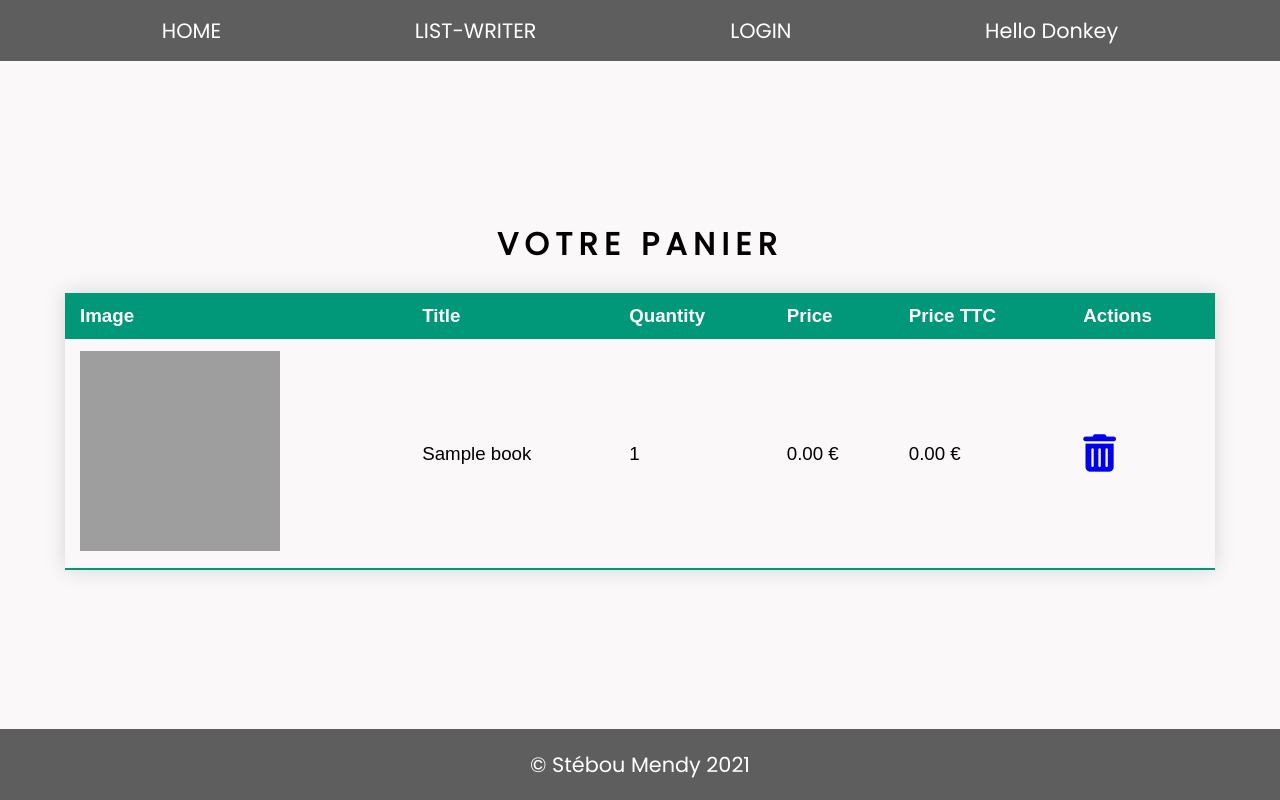
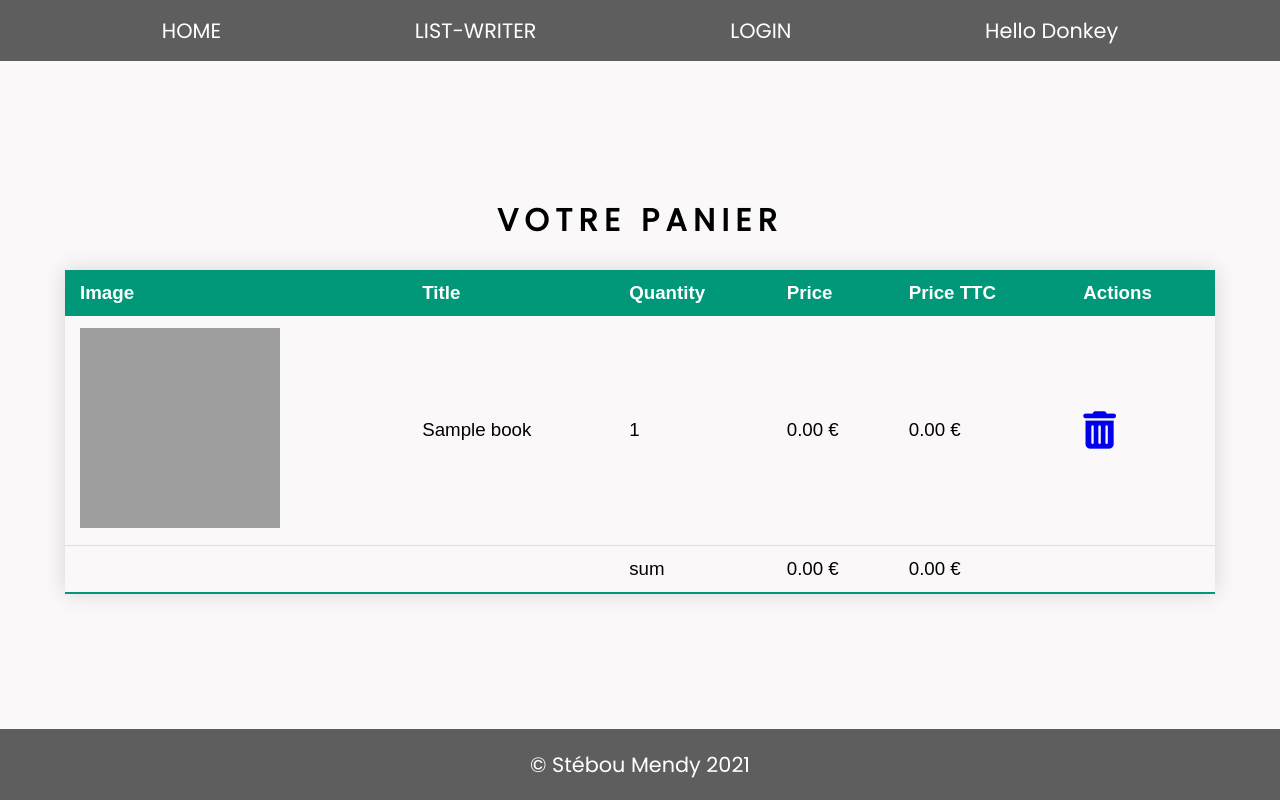
Before and after one commit to gemini78/library, a PHP site: page /?page=add-cart&id=1 in a window 1280 px wide. Run offline with PHP 8.4, Linux system fonts and the light colour scheme; tables that the repository leaves empty hold one stand-in row (values such as "Sample post"); data that the repository does not hold is empty; grey boxes are pictures that could not be loaded.

Commit message:
Create methode total in class Cart and use it into add-cart.php file, Add row (sum) into table tag  html for the cart

```diff
--- a/classes/Cart.php
+++ b/classes/Cart.php
@@ -22,4 +22,21 @@ class Cart
     {
         unset($_SESSION['cart'][$book_id]);
     }
+
+    public function total()
+    {
+        $sum = 0;
+        $ids = array_keys($_SESSION['cart']);
+        if(empty($ids)) {
+            $books = [];
+        } else {
+            $books = getBooksFromCart();
+        }
+
+        foreach ($books as $book_id => $book) {
+            $sum += $book->price;
+        }
+
+        return $sum;
+    }
 }
--- a/functions/add-cart.func.php
+++ b/functions/add-cart.func.php
@@ -11,20 +11,3 @@ if (!function_exists('getIdOneBook'))
         return $stmt->fetch(PDO::FETCH_OBJ);
     }
 }
-
-
-if (!function_exists('getBooksFromCart'))
-{
-    function getBooksFromCart()
-    {
-        global $db;
-
-        $ids = array_keys($_SESSION['cart']);
-        if(empty($ids)) {
-            return [];
-        }
-        $stmt = $db->prepare("SELECT * FROM book WHERE id IN ( ".implode(',',$ids)." )");
-        $stmt->execute();
-        return $stmt->fetchAll(PDO::FETCH_OBJ);
-    }
-}
--- a/functions/main-functions.php
+++ b/functions/main-functions.php
@@ -155,3 +155,19 @@ if (!function_exists('redirect'))
         exit;
     }
 }
+
+if (!function_exists('getBooksFromCart'))
+{
+    function getBooksFromCart()
+    {
+        global $db;
+
+        $ids = array_keys($_SESSION['cart']);
+        if(empty($ids)) {
+            return [];
+        }
+        $stmt = $db->prepare("SELECT * FROM book WHERE id IN ( ".implode(',',$ids)." )");
+        $stmt->execute();
+        return $stmt->fetchAll(PDO::FETCH_OBJ);
+    }
+}
--- a/pages/add-cart.php
+++ b/pages/add-cart.php
@@ -27,6 +27,7 @@ if(isset($_GET['del'])) {
 //var_dump($_SESSION);
 $books = getBooksFromCart();
 
+$sum = $cart->total();
 ?>
 <section class="section-add-cart">
 
@@ -59,6 +60,13 @@ $books = getBooksFromCart();
 
             ?>
         </tbody>
+        <tfoot>
+            <td colspan="2">&nbsp;</td>
+            <td>sum</td>
+            <td><?= number_format($sum,2) ?> €</td>
+            <td><?= number_format($sum*1.196,2) ?> €</td>
+            <td>&nbsp;</td>
+        </tfoot>
     </table>
     <?php else: ?>
         <h1>Le panier est vide</h1>
--- a/public/css/style.css
+++ b/public/css/style.css
@@ -255,6 +255,7 @@ input, select {
   min-width: 400px;
   box-shadow: 0 0 20px rgba(0, 0, 0, 0.15);
   width: 100%;
+  /*tbody tr:last-of-type {*/
 }
 .styled-table thead tr {
   background-color: #009879;
@@ -270,7 +271,7 @@ input, select {
 .styled-table body tr:nth-of-type(even) {
   background-color: #f3f3f3;
 }
-.styled-table tbody tr:last-of-type {
+.styled-table tfoot {
   border-bottom: 2px solid #009879;
 }
 .styled-table tbody tr.active-row {
--- a/sass/style.scss
+++ b/sass/style.scss
@@ -273,7 +273,8 @@ input, select {
         background-color: #f3f3f3;
     }
 
-    tbody tr:last-of-type {
+    /*tbody tr:last-of-type {*/
+    tfoot {
         border-bottom: 2px solid #009879;
     }
 
```
